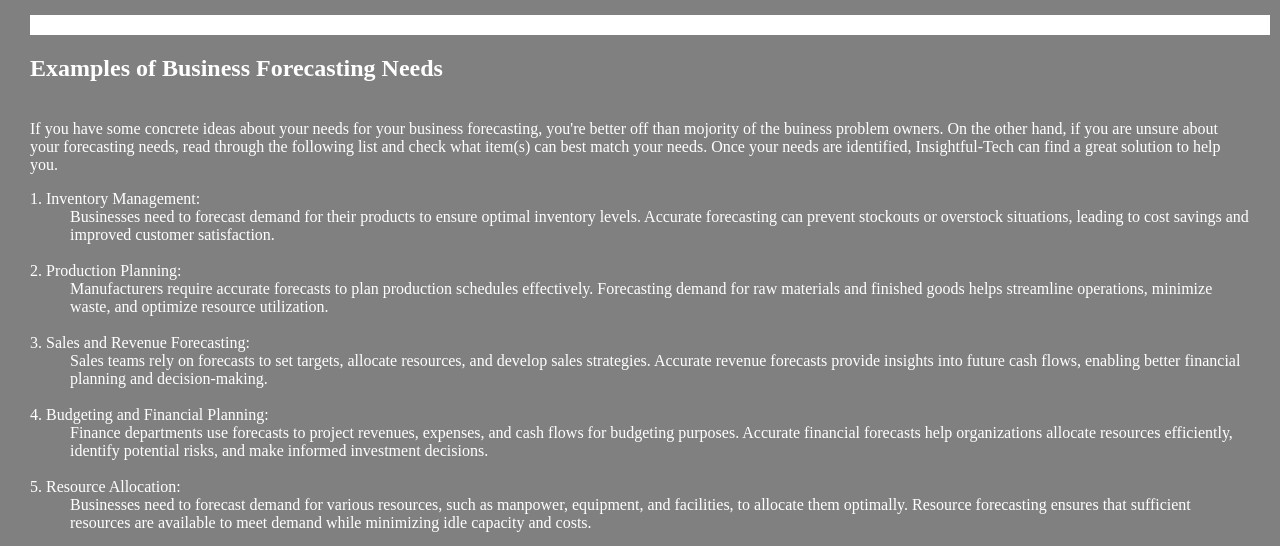
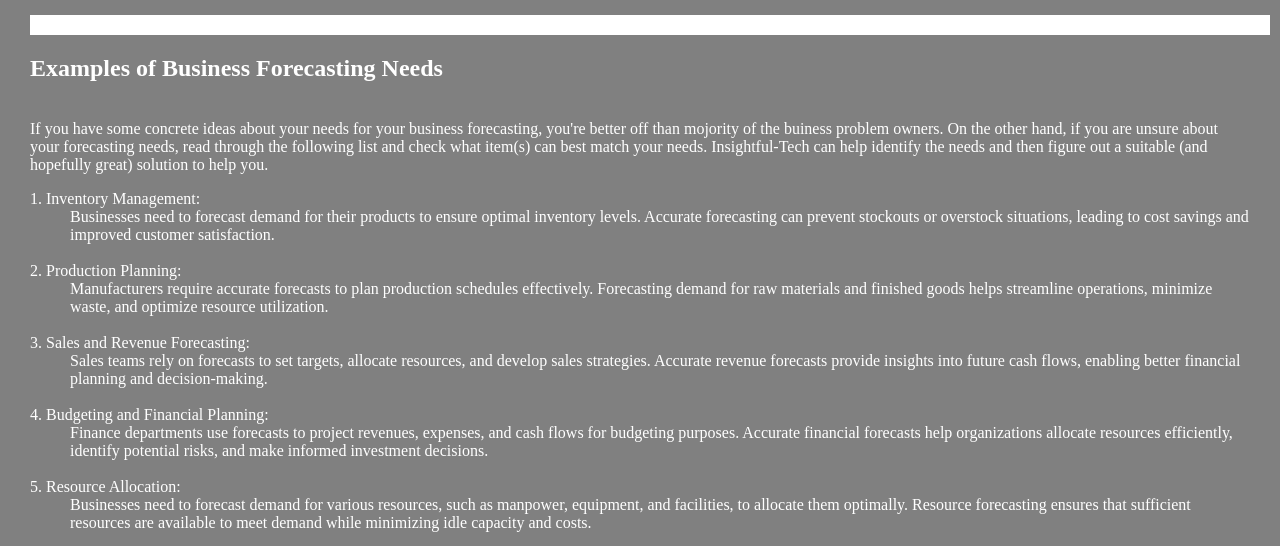
Before and after one commit to jshan94306/jshan94306.github.io, a plain HTML site: page forecasting-needs.html in a window 1280 px wide. Shown: the part 254-800 px from the top of the page. Drawn offline with Linux system fonts and the light colour scheme.

Commit message:
Update forecasting-needs.html

```diff
--- a/forecasting-needs.html
+++ b/forecasting-needs.html
@@ -66,7 +66,7 @@
    If you have some concrete ideas about your needs for your business forecasting, you're better off than mojority of
 	the buiness problem owners. On the other hand,
 	if you are unsure about your forecasting needs, read through the following list and check what item(s) can
-	best match your needs. Once your needs are identified, Insightful-Tech can find a great solution to help you.
+	best match your needs. Insightful-Tech can help identify the needs and then figure out a suitable (and hopefully great) solution to help you.
   </div>
 
 <dl>
```
